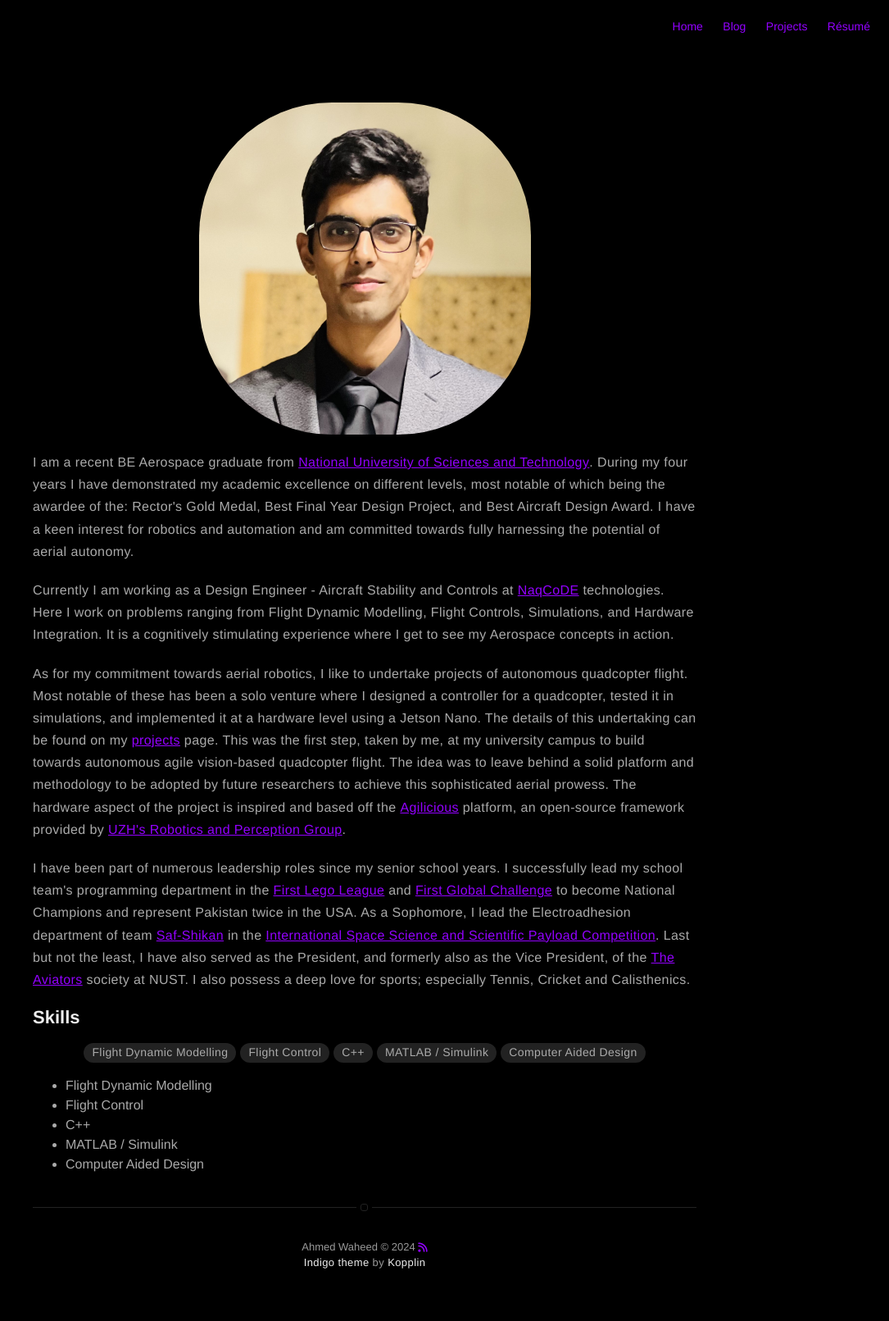
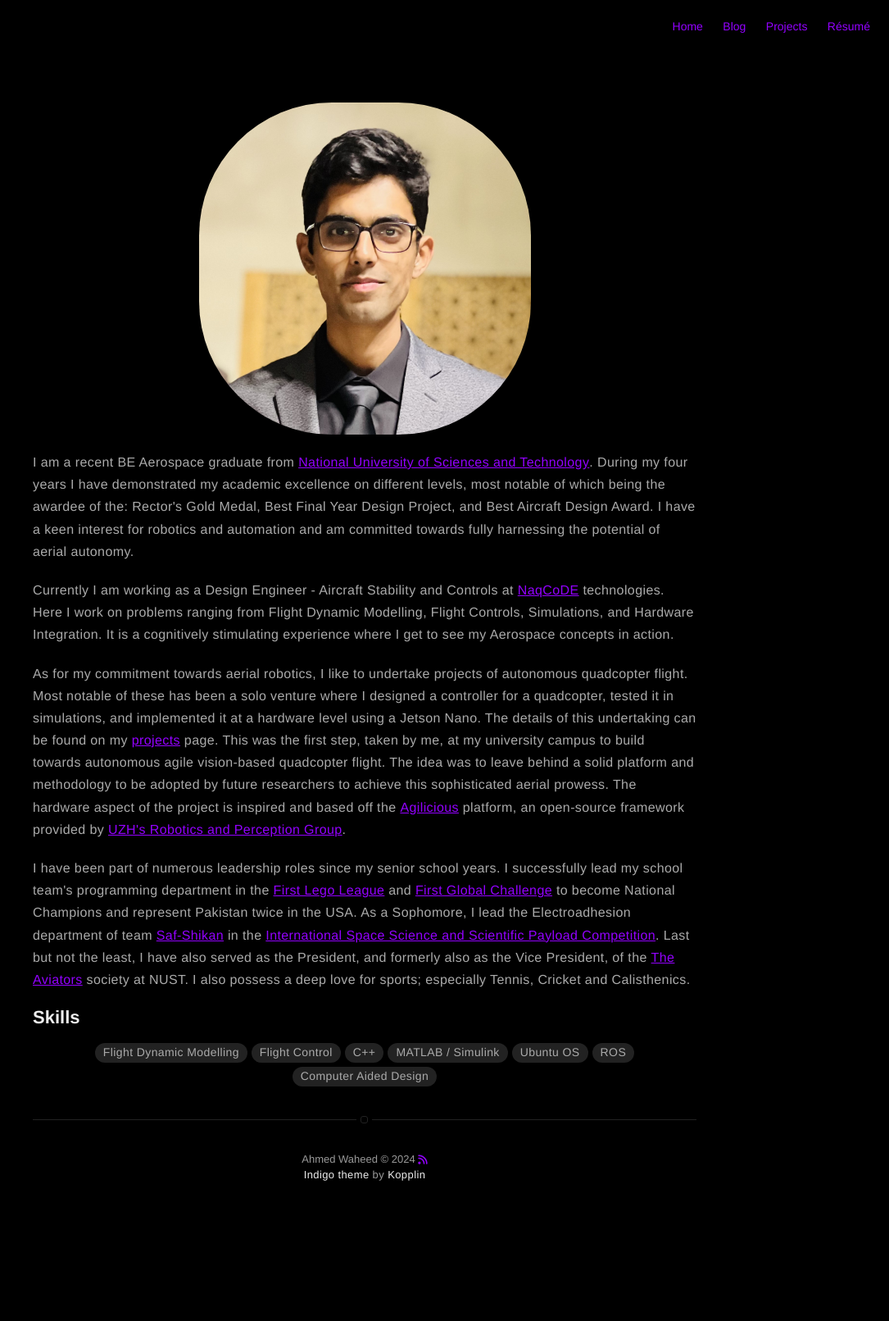
Before and after one commit to ahmd-waheed/ahmd-waheed.github.io, a Jekyll site: the page built from about.md, in a window 1280 px wide. Shown: the whole page at 82% size, without its empty margins (195-1280 px from the left). Built offline with Jekyll 4.4.1, drawn with Linux system fonts in a browser that asks for light colours; nearby versions of some CDN libraries; after the commit the page ends 1504 px from its top, so only the background shows below that.

Commit message:
Update about.md

```diff
--- a/about.md
+++ b/about.md
@@ -19,13 +19,7 @@ layout: page
 	<p>Flight Control</p>
 	<p>C++</p>
 	<p>MATLAB / Simulink</p>
+	<p>Ubuntu OS</p>
+	<p>ROS</p>
 	<p>Computer Aided Design</p>
 </div>
-
-<ul class="skill-list">
-	<li>Flight Dynamic Modelling</li>
-	<li>Flight Control</li>
-	<li>C++</li>
-	<li>MATLAB / Simulink</li>
-	<li>Computer Aided Design</li>
-</ul>
```
